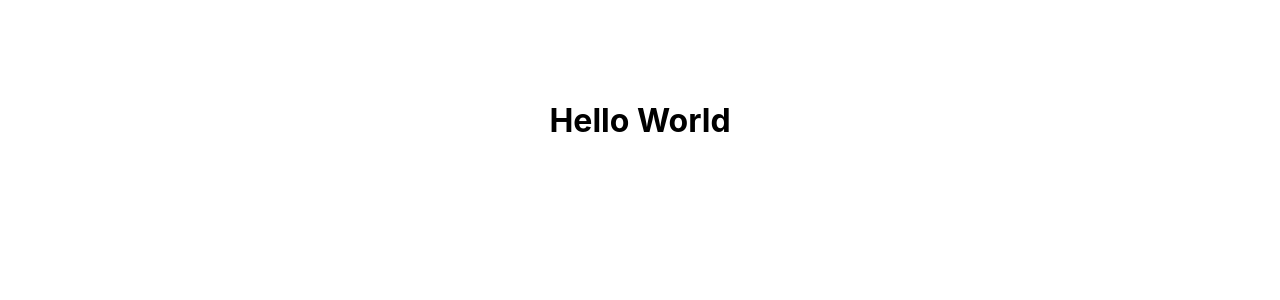
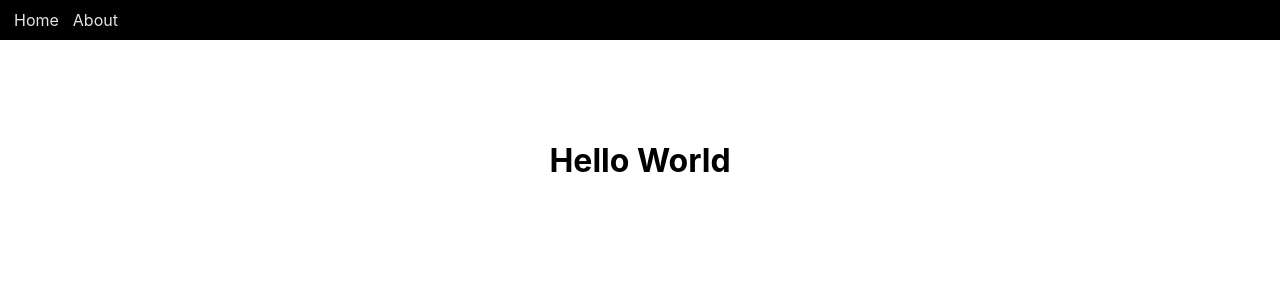
Before and after one commit to teguhwin8/next-crash-course, a Next.js app: page / in a window 1280 px wide. Shown: the top 300 px of the page. Built offline with nearby package versions, Linux system fonts and the light colour scheme.

Commit message:
Creating Nav components

```diff
--- a/components/Layout.js
+++ b/components/Layout.js
@@ -1,16 +1,18 @@
-import styles from '../styles/Layout.module.css'
-import Head from 'next/head'
+import styles from "../styles/Layout.module.css"
+import Head from "next/head"
+import Nav from './Nav'
 
-const Layout = ({children}) => {
+const Layout = ({ children }) => {
 	return (
+		<>
+			<Nav />
 			<div className={styles.container}>
 				<Head>
 					<title>Next Crash Course 2021</title>
 				</Head>
-      <main className={styles.main}>
-        {children}
-      </main>
+				<main className={styles.main}>{children}</main>
 			</div>
+		</>
 	)
 }
 
--- /dev/null
+++ b/components/Nav.js
@@ -0,0 +1,17 @@
+import Link from 'next/link'
+import navStyles from '../styles/Nav.module.css'
+
+const Nav = () => {
+  return (
+    <ul className={navStyles.navbar}>
+      <li>
+        <Link href="/">Home</Link>
+      </li>
+      <li>
+        <Link href="/about">About</Link>
+      </li>
+    </ul>
+  )
+}
+
+export default Nav
--- /dev/null
+++ b/styles/Nav.module.css
@@ -0,0 +1,24 @@
+.navbar {
+  display: flex;
+  background: #000;
+  width: 100%;
+  justify-content: flex-start;
+  align-items: center;
+  padding: 10px 14px;
+  margin: 0;
+}
+
+.navbar li {
+
+  list-style: none;
+}
+
+.navbar li a {
+  color: rgb(228, 228, 228);
+  margin-right: 14px;
+  transition: .3s all;
+}
+
+.navbar li a:hover {
+  color: #fff;
+}
```
Lines whose indentation alone changed are shown as unchanged.
